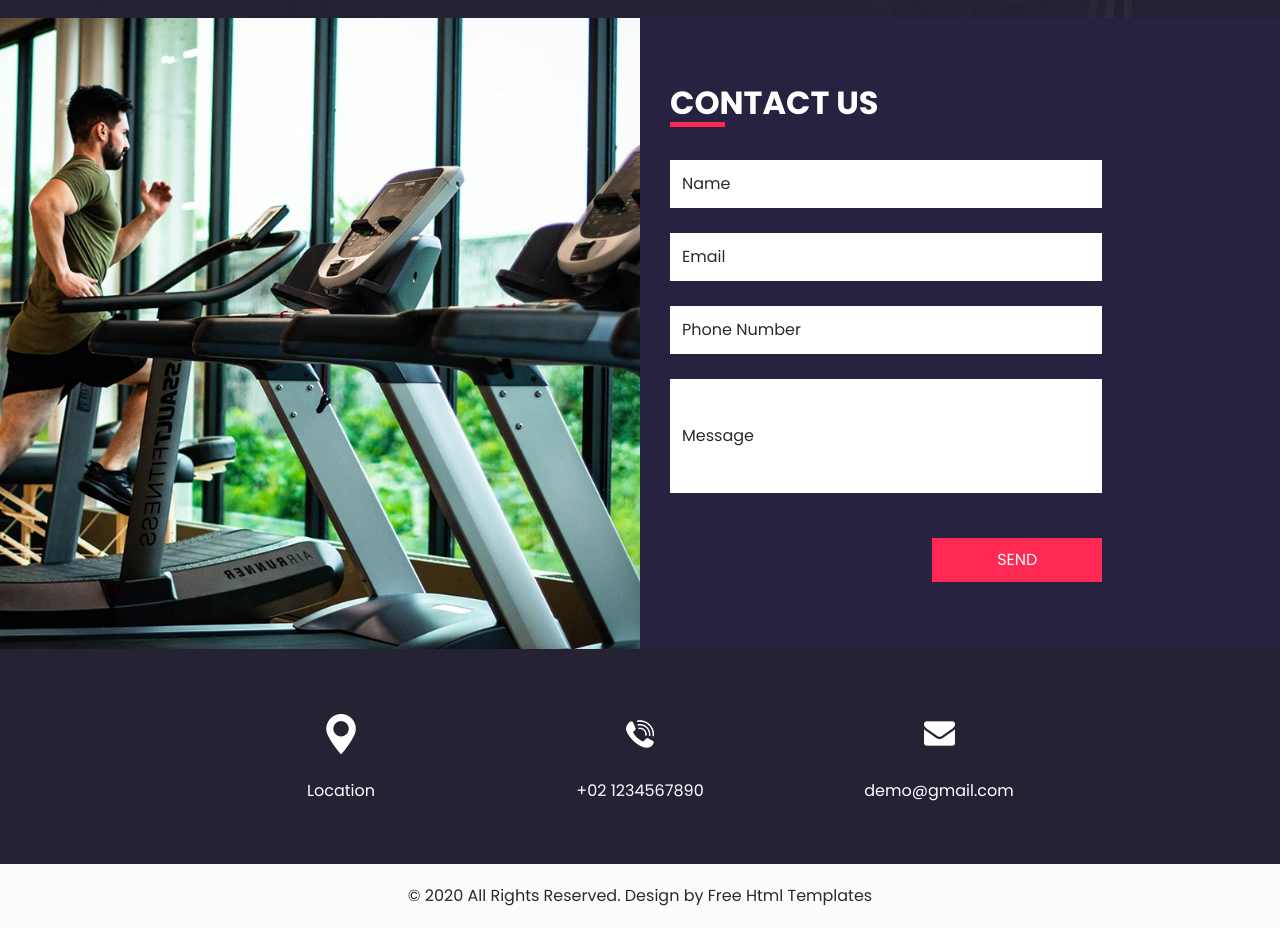
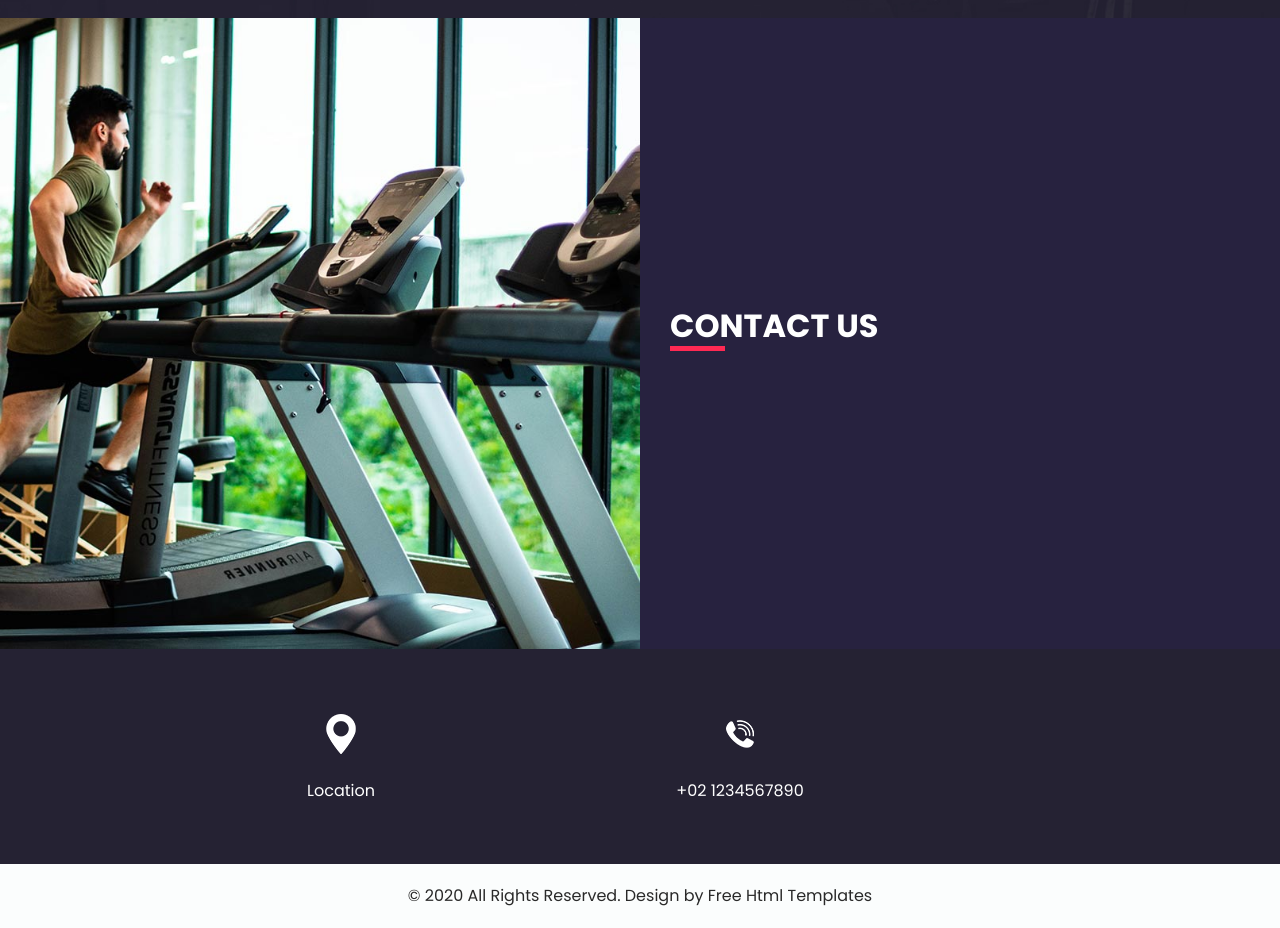
Before and after one commit to Theitalianstallion/Villematikainen.github.io, a plain HTML site: page Demo3/index.html in a window 1280 px wide. Shown: the part 2660-3588 px from the top of the page. Drawn offline with nearby package versions, Linux system fonts and the light colour scheme.

Commit message:
päivitin koodia

```diff
--- a/Demo3/index.html
+++ b/Demo3/index.html
@@ -51,8 +51,7 @@
                 </li>
                 <li class="nav-item ">
                   <a class="nav-link" href="why.html"> Why us </a>
-                </li>
-                </li>
+
                 <li class="nav-item">
                   <a class="nav-link" href="trainer.html"> trainers</a>
                 </li>
@@ -434,25 +433,7 @@
                 Contact Us
               </h2>
             </div>
-            <form action="">
-              <div>
-                <input type="text" placeholder="Name" />
-              </div>
-              <div>
-                <input type="email" placeholder="Email" />
-              </div>
-              <div>
-                <input type="text" placeholder="Phone Number" />
-              </div>
-              <div>
-                <input type="text" class="message-box" placeholder="Message" />
-              </div>
-              <div class="d-flex ">
-                <button>
-                  Send
-                </button>
-              </div>
-            </form>
+
           </div>
         </div>
       </div>
@@ -468,7 +449,7 @@
         <a href="">
           <div class="item ">
             <div class="img-box box-1">
-              <img src="" alt="">
+
             </div>
             <div class="detail-box">
               <p>
@@ -480,7 +461,7 @@
         <a href="">
           <div class="item ">
             <div class="img-box box-2">
-              <img src="" alt="">
+
             </div>
             <div class="detail-box">
               <p>
@@ -490,16 +471,7 @@
           </div>
         </a>
         <a href="">
-          <div class="item ">
-            <div class="img-box box-3">
-              <img src="" alt="">
-            </div>
-            <div class="detail-box">
-              <p>
-                demo@gmail.com
-              </p>
-            </div>
-          </div>
+
         </a>
       </div>
     </div>
```
